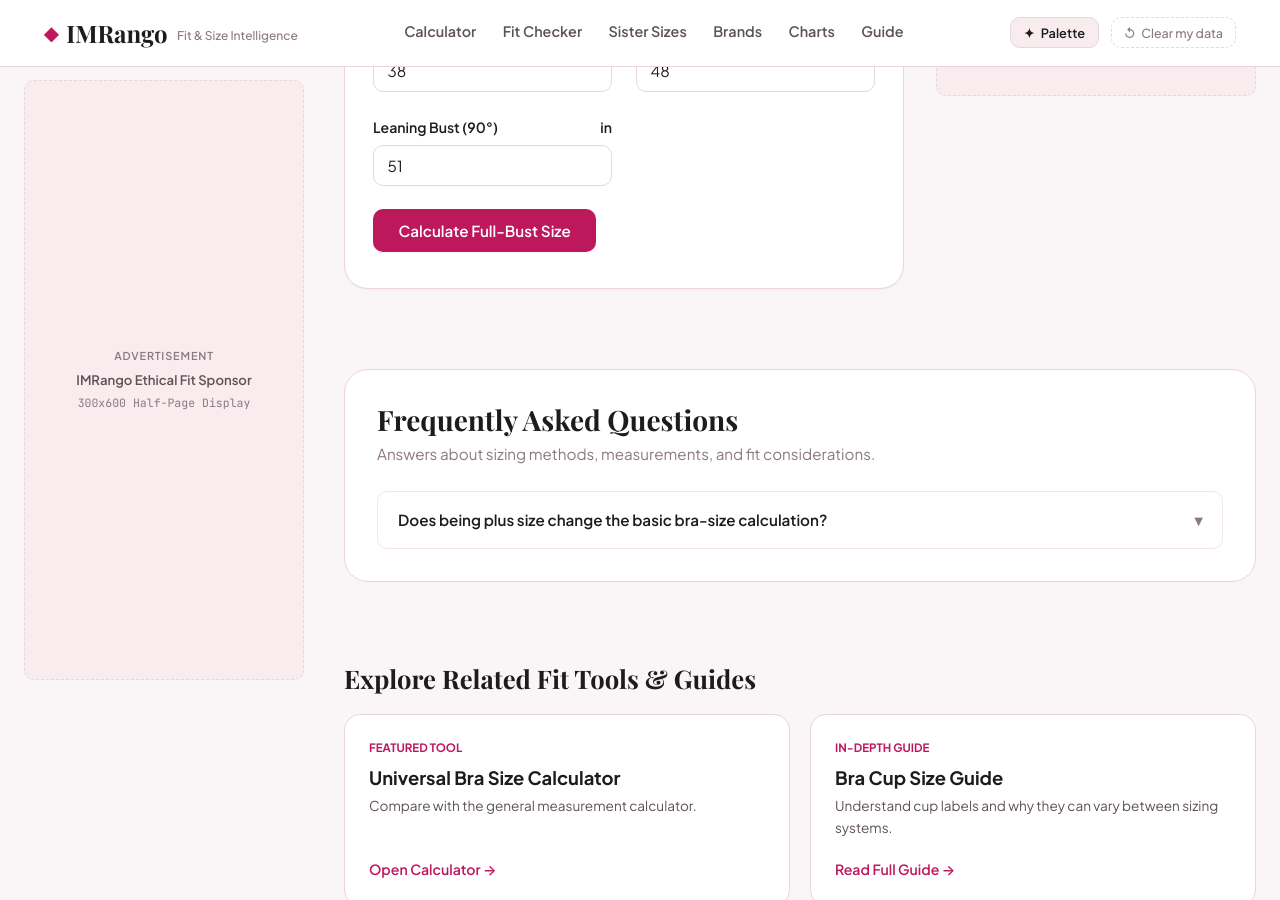
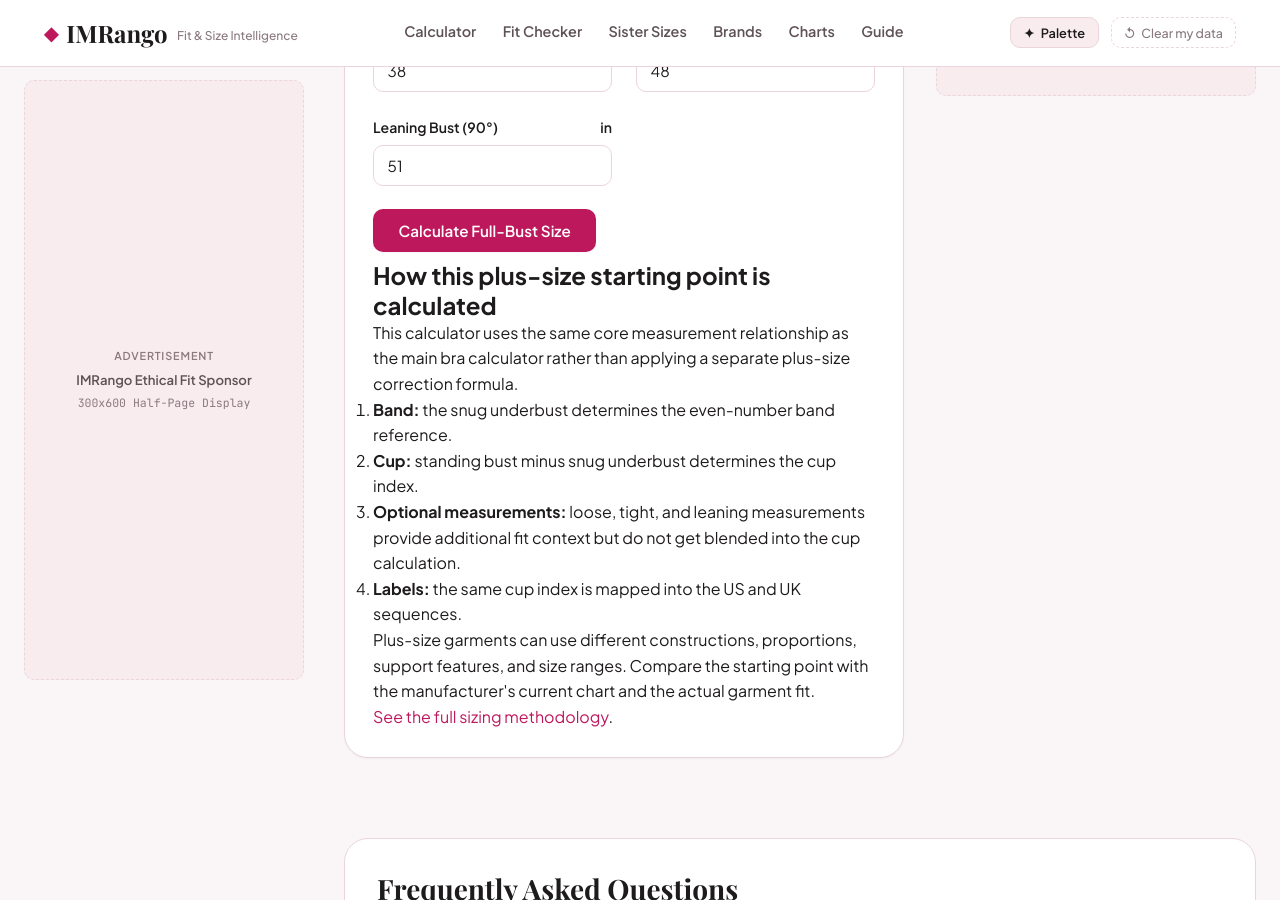
Before and after one commit to sharpedge74-cmyk/Bra-Size-Pro, a Jekyll site: the page built from plus-size-bra-calculator.html, in a window 1280 px wide and 900 px high, scrolled down 645 px. Built offline with Jekyll 4.4.1, drawn with Linux system fonts in a browser that asks for light colours; some web fonts are replaced.

Commit message:
Add specific calculation reference to plus-size-bra-calculator.html

```diff
--- a/plus-size-bra-calculator.html
+++ b/plus-size-bra-calculator.html
@@ -74,6 +74,19 @@ faq:
     </div>
   </form>
 
+<section class="calculator-reference" aria-labelledby="plus-reference-heading">
+  <h2 id="plus-reference-heading">How this plus-size starting point is calculated</h2>
+  <p>This calculator uses the same core measurement relationship as the main bra calculator rather than applying a separate plus-size correction formula.</p>
+  <ol>
+    <li><strong>Band:</strong> the snug underbust determines the even-number band reference.</li>
+    <li><strong>Cup:</strong> standing bust minus snug underbust determines the cup index.</li>
+    <li><strong>Optional measurements:</strong> loose, tight, and leaning measurements provide additional fit context but do not get blended into the cup calculation.</li>
+    <li><strong>Labels:</strong> the same cup index is mapped into the US and UK sequences.</li>
+  </ol>
+  <p>Plus-size garments can use different constructions, proportions, support features, and size ranges. Compare the starting point with the manufacturer's current chart and the actual garment fit.</p>
+  <p><a href="/bra-sizing-methodology">See the full sizing methodology</a>.</p>
+</section>
+
   <div id="plus-result-box" class="sizing-result-box" style="display: none; margin-top: 2rem;">
     <div class="result-badge">Plus-Size Starting Point</div>
     <div class="result-equivalents-grid">
```
